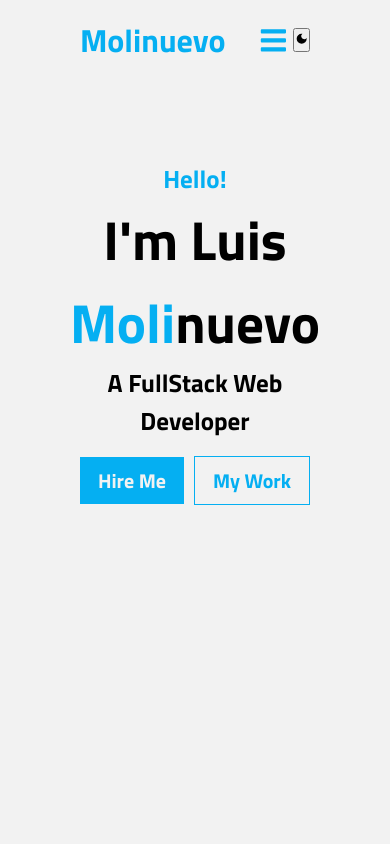
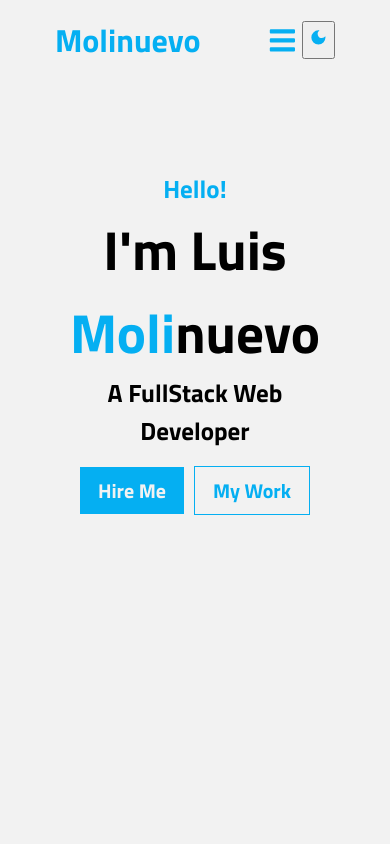
Before and after one commit to luismolinuevo/webportfolio, a React (Vite) app in the folder my-app/: page / in a window 390 px wide. Shown: the top 844 px of the page. Built offline with nearby package versions, Linux system fonts and the light colour scheme.

Commit message:
make lightmode/darkmode button look better

```diff
--- a/my-app/src/App.css
+++ b/my-app/src/App.css
@@ -28,3 +28,17 @@ body {
 .darkmode .project-element {
     border: 1px solid #05AFF2;
 }
+
+@media (max-width: 1040px) {
+    .container {
+        padding: 0px 60px;
+    }
+
+}
+
+
+@media (max-width: 800px) {
+	.container {
+		padding: 0px 55px;
+	}
+}
--- a/my-app/src/components/Navbar.jsx
+++ b/my-app/src/components/Navbar.jsx
@@ -72,7 +72,7 @@ const Navbar = () => {
 
                     <div>
                         <button onClick={handleToggleTheme}>
-                            {!isDarkMode ? <MdDarkMode/> : <MdOutlineLightMode/> }
+                            {!isDarkMode ? <MdDarkMode className='icon'/> : <MdOutlineLightMode className='icon'/> }
                         </button>
                     </div>
                 </div>
--- a/my-app/src/styles/Landingpage.css
+++ b/my-app/src/styles/Landingpage.css
@@ -15,7 +15,7 @@
     justify-content: center;
     text-align: center;
     align-content: center;
-    padding-top: 130px;
+    padding-top: 145px;
     /* color:#0D0D0D; */
 
 }
@@ -70,16 +70,10 @@
 }
 
 
-@media (max-width: 1040px) {
-    .container {
-        padding: 0px 60px;
-    }
-
-}
 
 @media (max-width: 500px) {
     .hero {
-        padding-top:80px;
+        padding-top:90px;
     }
     .hero .hey {
         font-size: 25px;
--- a/my-app/src/styles/Navstyles.css
+++ b/my-app/src/styles/Navstyles.css
@@ -97,6 +97,14 @@ header div, nav {
 	visibility: hidden;
 }
 
+.icon {
+	padding: 5px;
+	cursor: pointer;
+	background: transparent;
+	color: #05AFF2;
+	font-size: 1.8rem;
+	text-align: center;
+}
 
 
 @media only screen and (max-width: 1024px) {
@@ -149,18 +157,6 @@ header div, nav {
 	}
 }
 
-@media (max-width: 800px) {
-	.container {
-		padding: 0px 55px;
-	}
-}
-
-/* @media (max-width: 480px) {
-	.container {
-		padding: 0px 5px;
-	}
-} */
-
 @media (max-width: 350px) {
 	.container {
 		padding: 0px 25px;
@@ -178,6 +174,10 @@ header div, nav {
 		margin-top: 5px;
 		height: 75;
 	}
+
+	.icon {
+		font-size: 1.5rem;
+	}
 }
 
 @media (max-width: 260px) {
@@ -194,4 +194,8 @@ header div, nav {
 		font-size: 1.3rem;
 	}
 
+	.icon {
+		font-size: 1.2rem;
+	}
+
 }
```
